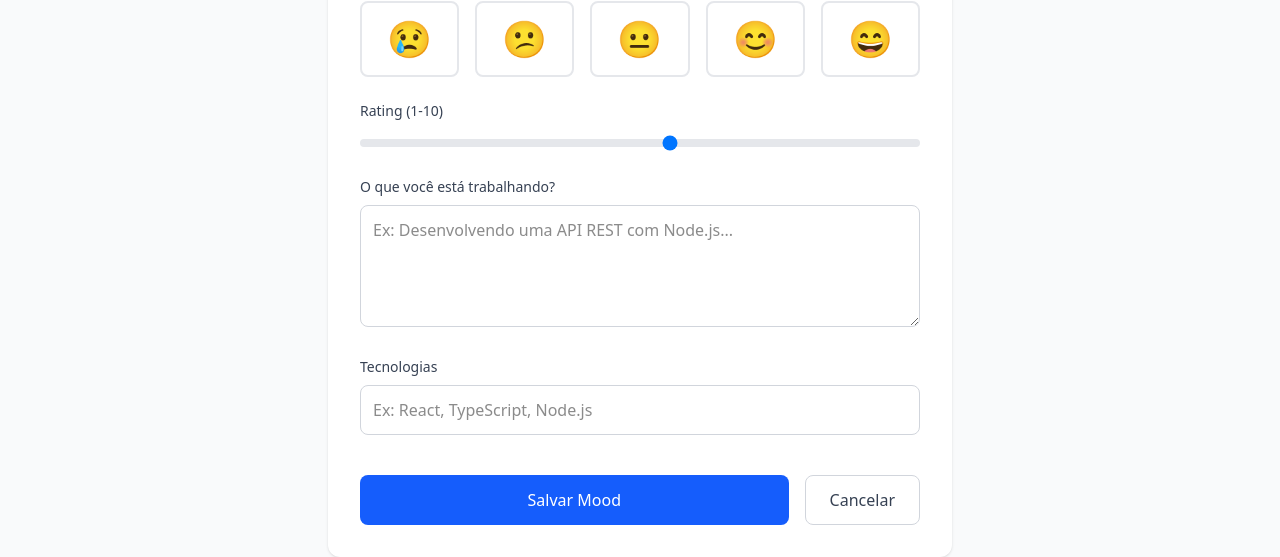
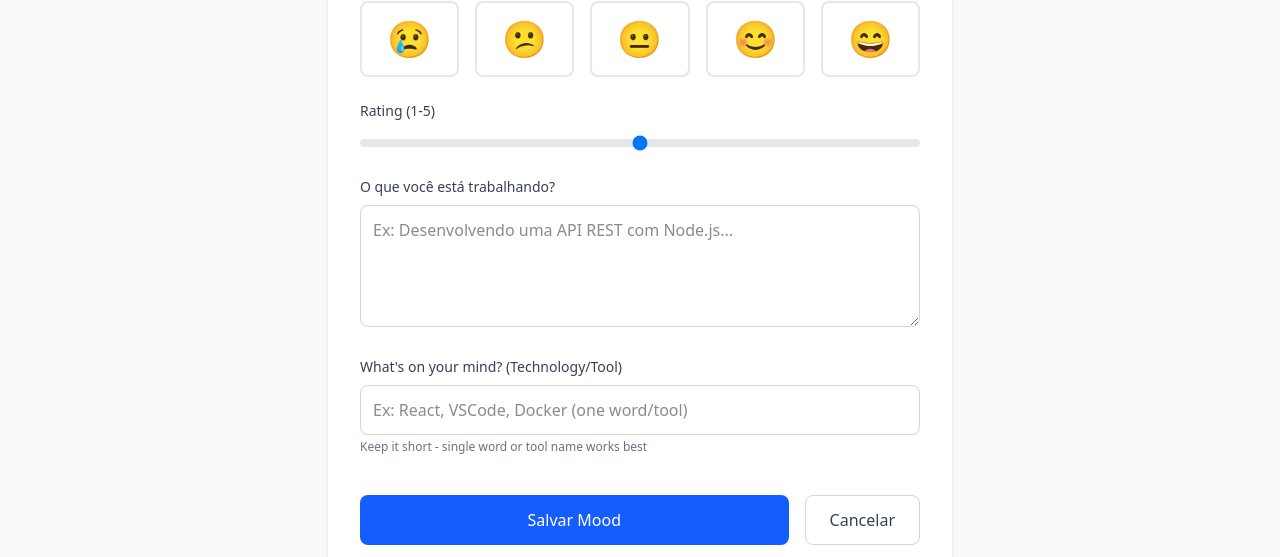
Before and after one commit to tiagonrodrigues/devmood, a Next.js app: page /mood/new in a window 1280 px wide. Shown: the part 240-797 px from the top of the page. Built offline with nearby package versions, Linux system fonts and the light colour scheme; no server answers; sample sign-in values are in the browser's storage.

Commit message:
Update mood input form to adjust rating scale from 1-10 to 1-5, and revise technology input label and placeholder for clarity. Add guidance for input length and content.

```diff
--- a/app/mood/new/page.tsx
+++ b/app/mood/new/page.tsx
@@ -38,12 +38,12 @@ export default async function NewMood() {
 
             <div>
               <label className='block text-sm font-medium text-gray-700 mb-2'>
-                Rating (1-10)
+                Rating (1-5)
               </label>
               <input
                 type='range'
                 min='1'
-                max='10'
+                max='5'
                 className='w-full h-2 bg-gray-200 rounded-lg appearance-none cursor-pointer'
               />
             </div>
@@ -61,13 +61,17 @@ export default async function NewMood() {
 
             <div>
               <label className='block text-sm font-medium text-gray-700 mb-2'>
-                Tecnologias
+                What's on your mind? (Technology/Tool)
               </label>
               <input
                 type='text'
                 className='w-full p-3 border border-gray-300 rounded-lg focus:ring-2 focus:ring-blue-500 focus:border-transparent'
-                placeholder='Ex: React, TypeScript, Node.js'
+                placeholder='Ex: React, VSCode, Docker (one word/tool)'
+                maxLength={20}
               />
+              <p className='text-xs text-gray-500 mt-1'>
+                Keep it short - single word or tool name works best
+              </p>
             </div>
 
             <div className='flex gap-4 pt-4'>
```
